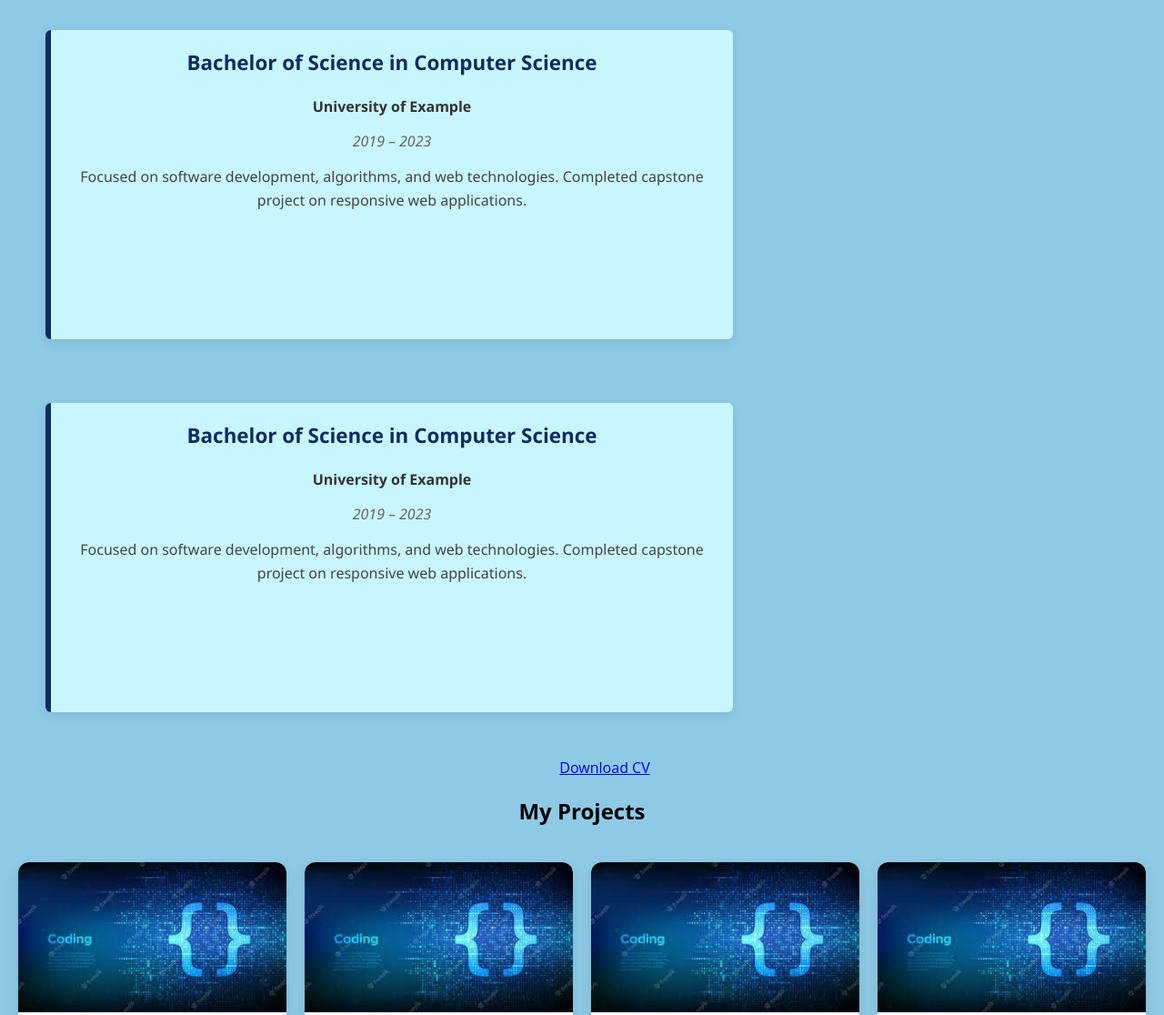
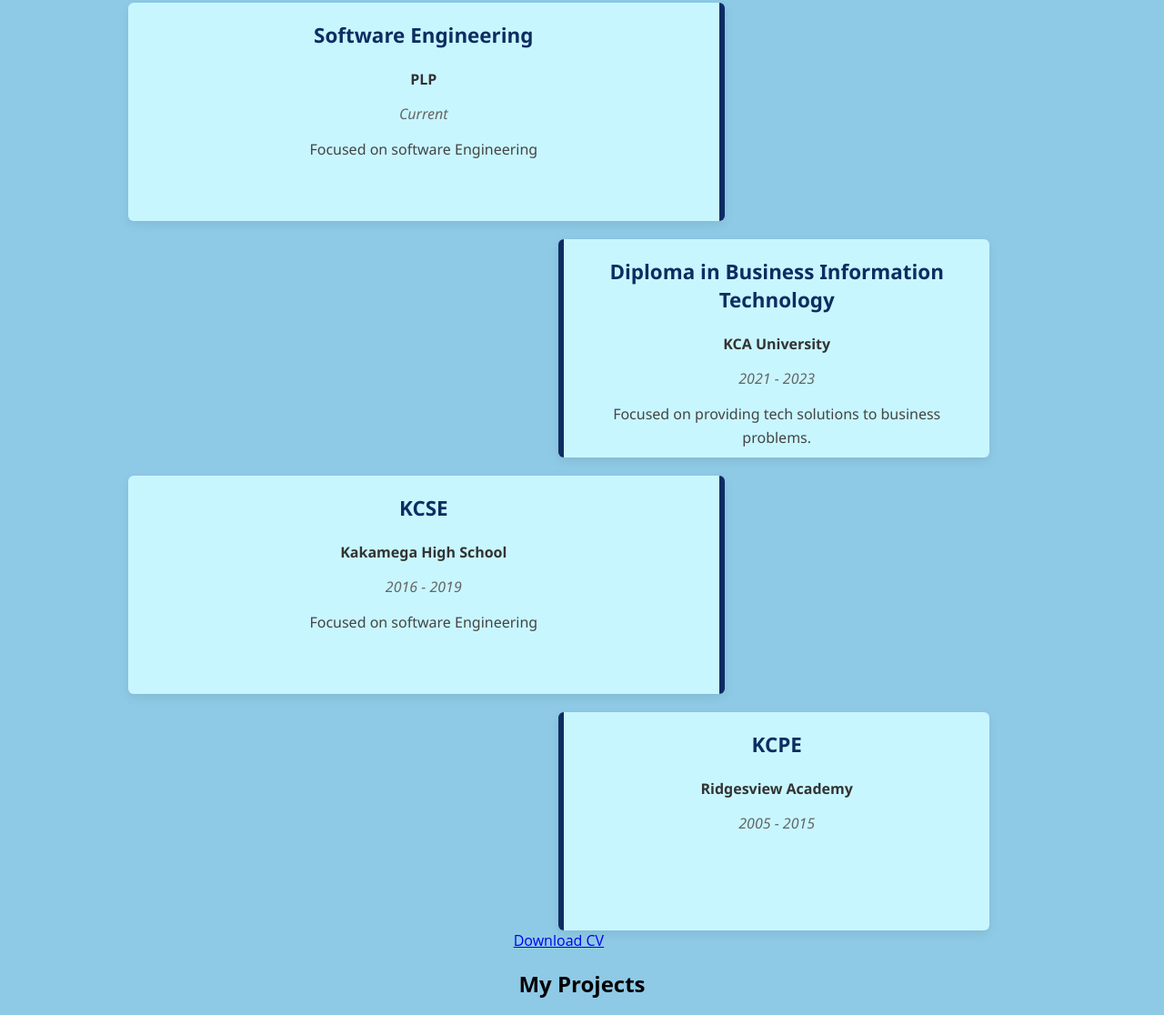
Before and after one commit to Paul-Siameto/Portfolio, a plain HTML site: page index.html in a window 1280 px wide. Shown: the part 1416-2532 px from the top of the page at 91% size. Drawn offline with Linux system fonts and the light colour scheme.

Commit message:
Editing section design and updating some content

```diff
--- a/index.html
+++ b/index.html
@@ -40,22 +40,38 @@
             <h2>Education</h2>
             <div class="education-card">
                 <div class="education-content">
-                    <h3>Bachelor of Science in Computer Science</h3>
-                    <p class="education-institute">University of Example</p>
-                    <p class="education-year">2019 – 2023</p>
+                    <h3>Software Engineering</h3>
+                    <p class="education-institute">PLP</p>
+                    <p class="education-year">Current</p>
                     <p class="education-details">
-                        Focused on software development, algorithms, and web technologies. Completed capstone project on responsive web applications.
+                        Focused on software Engineering
+                </div>
+            </div>
+            <div class="sec">
+                <div class="education-content">
+                    <h3>Diploma in Business Information Technology</h3>
+                    <p class="education-institute">KCA University</p>
+                    <p class="education-year">2021 - 2023</p>
+                    <p class="education-details">
+                        Focused on providing tech solutions to business problems.
                     </p>
                 </div>
             </div>
-            <div class="education-card sec">
+            <div class="education-card">
                 <div class="education-content">
-                    <h3>Bachelor of Science in Computer Science</h3>
-                    <p class="education-institute">University of Example</p>
-                    <p class="education-year">2019 – 2023</p>
+                    <h3>KCSE</h3>
+                    <p class="education-institute">Kakamega High School</p>
+                    <p class="education-year">2016 - 2019</p>
                     <p class="education-details">
-                        Focused on software development, algorithms, and web technologies. Completed capstone project on responsive web applications.
-                    </p>
+                        Focused on software Engineering
+                </div>
+            </div>
+            <div class="sec">
+                <div class="education-content">
+                    <h3>KCPE</h3>
+                    <p class="education-institute">Ridgesview Academy</p>
+                    <p class="education-year">2005 - 2015</p>
+                    <p class="education-details"></p>
                 </div>
             </div>
             <a href="resources/CV Paul Siameto.pdf" target="_blanks">Download CV</a>
--- a/styles.css
+++ b/styles.css
@@ -190,30 +190,36 @@ html, body {
   display: flex;
   flex-direction: column;
   justify-content: center;
-  gap: 30px;
+  gap: 0px;
   flex-wrap: wrap;
   margin-top: 40px;
-  padding-left: 50px;
+  padding-left: 11%;
+  padding-right: 15%;
 }
 
 .sec {
-  display: flex;
-  justify-content: right;
-  gap: 20px;
-  align-items: right;
+  flex: 1 1 300px;
+  background: #c8f6ff;
+  border-left: 6px solid #0d2d61;
   padding: 20px 25px;
-  padding-left: 80px;
+  margin: 0px 0 0px 50%;
+  box-shadow: 0 4px 12px rgba(0, 0, 0, 0.08);
+  border-radius: 6px;
+  max-width: 600px;
+  max-height: 200px;
+  font-family: 'Segoe UI', sans-serif;
 }
 
 .education-card {
   flex: 1 1 300px;
   background: #c8f6ff;
-  border-left: 6px solid #0d2d61;
+  border-right: 6px solid #0d2d61;
   padding: 20px 25px;
   margin: 20px 0;
   box-shadow: 0 4px 12px rgba(0, 0, 0, 0.08);
   border-radius: 6px;
-  max-width: 700px;
+  max-width: 600px;
+  max-height: 200px;
   font-family: 'Segoe UI', sans-serif;
 }
 
@@ -250,7 +256,7 @@ html, body {
 }
   .project-card {
   width: 400px;
-  background-color: #fff;
+  background-color: #bde8f4;
   border-radius: 12px;
   box-shadow: 0 6px 15px rgba(0, 0, 0, 0.1);
   overflow: hidden;
```
Also changed, not shown: resources/images/calculator.PNG (added), resources/images/color game.PNG (added).
